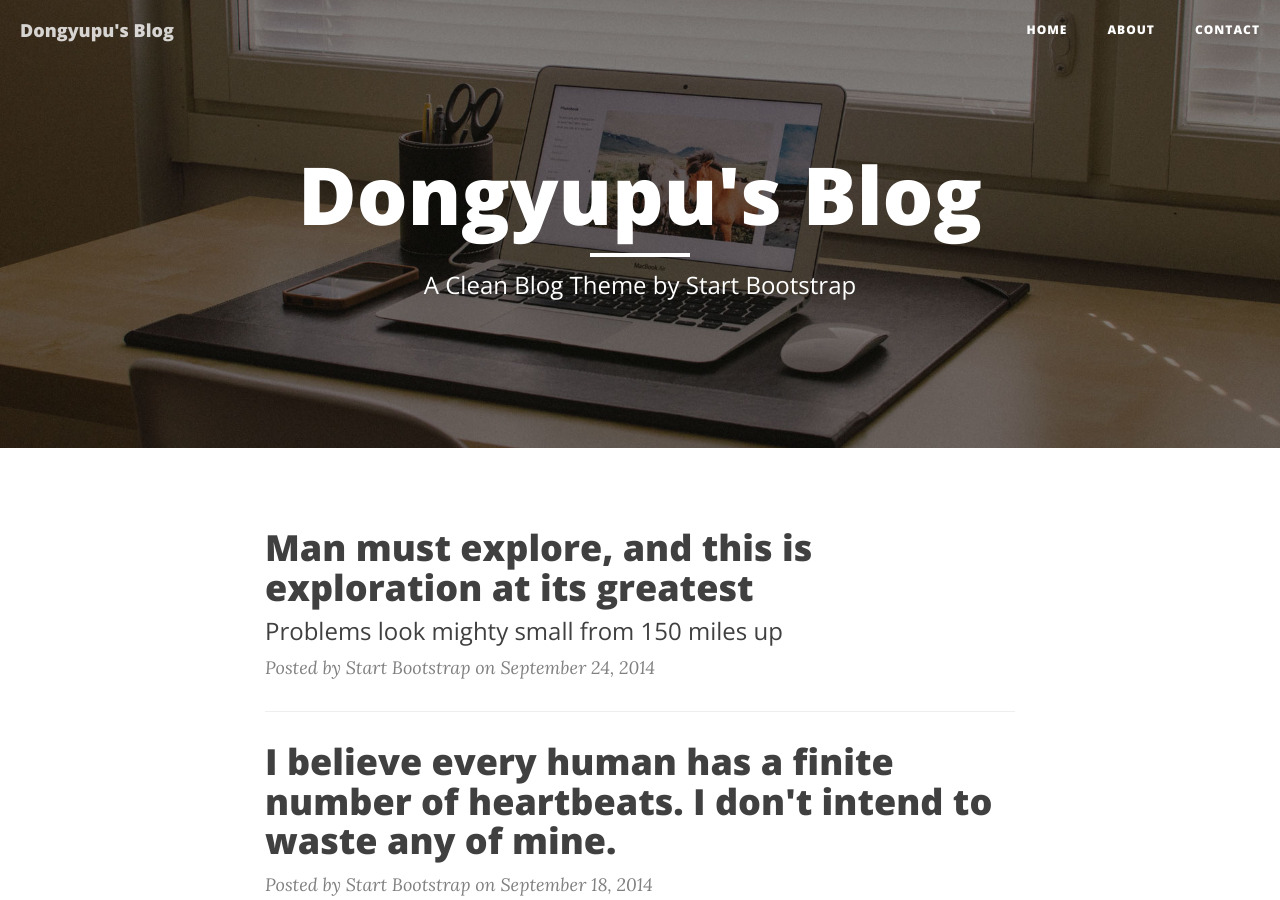
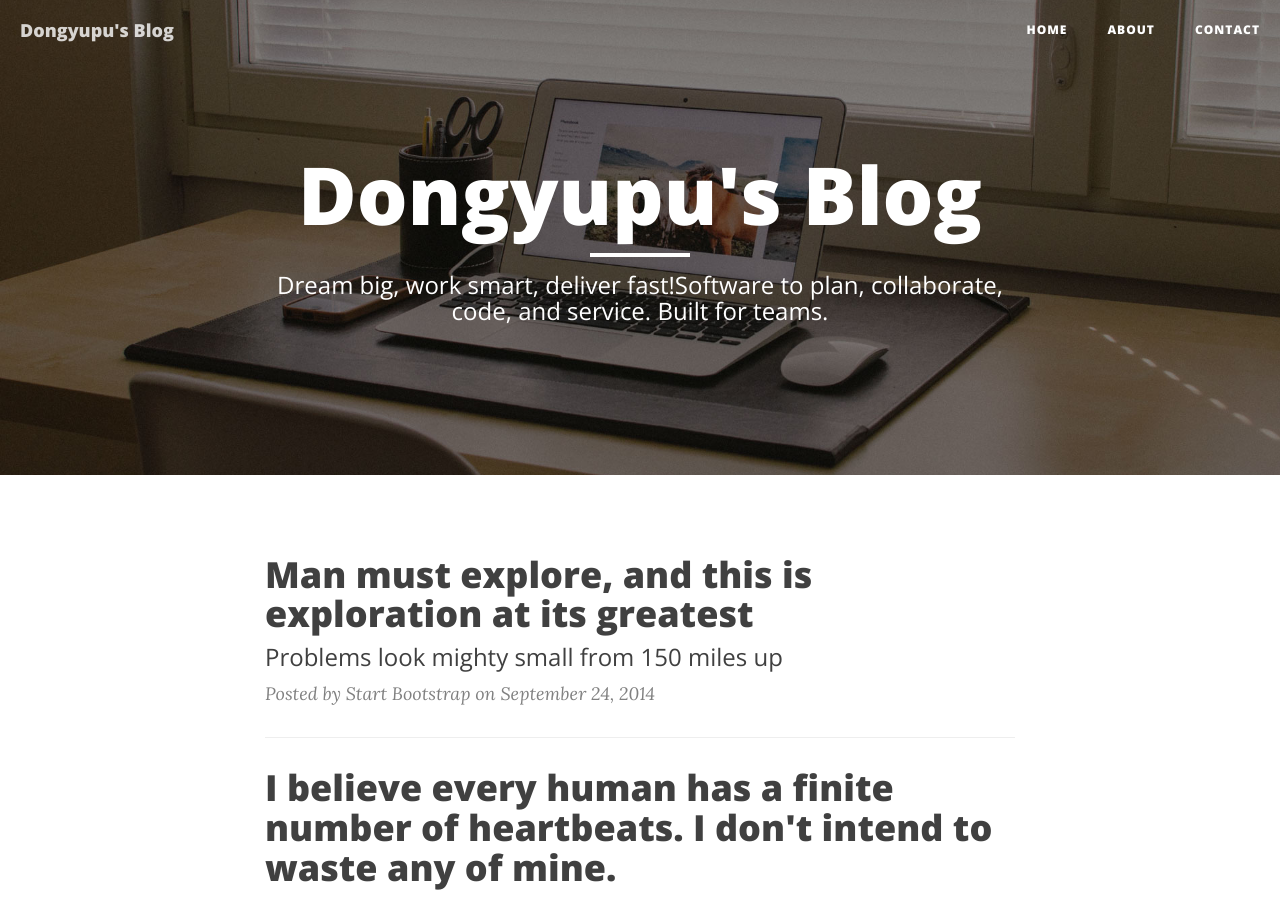
Before and after one commit to dongyupu/colorfulcity, a Jekyll site: the page built from index.html, in a window 1280 px wide and 900 px high. Built offline with Jekyll 4.4.1, drawn with Linux system fonts in a browser that asks for light colours; nearby versions of some CDN libraries; the list of posts is cut into pages by our own code.

Commit message:
change descriptions

```diff
--- a/index.html
+++ b/index.html
@@ -1,6 +1,6 @@
 ---
 layout: page
-description: "A Clean Blog Theme by Start Bootstrap"
+description: "Dream big, work smart, deliver fast!Software to plan, collaborate, code, and service. Built for teams."
 ---
 
 {% for post in paginator.posts %}
```
